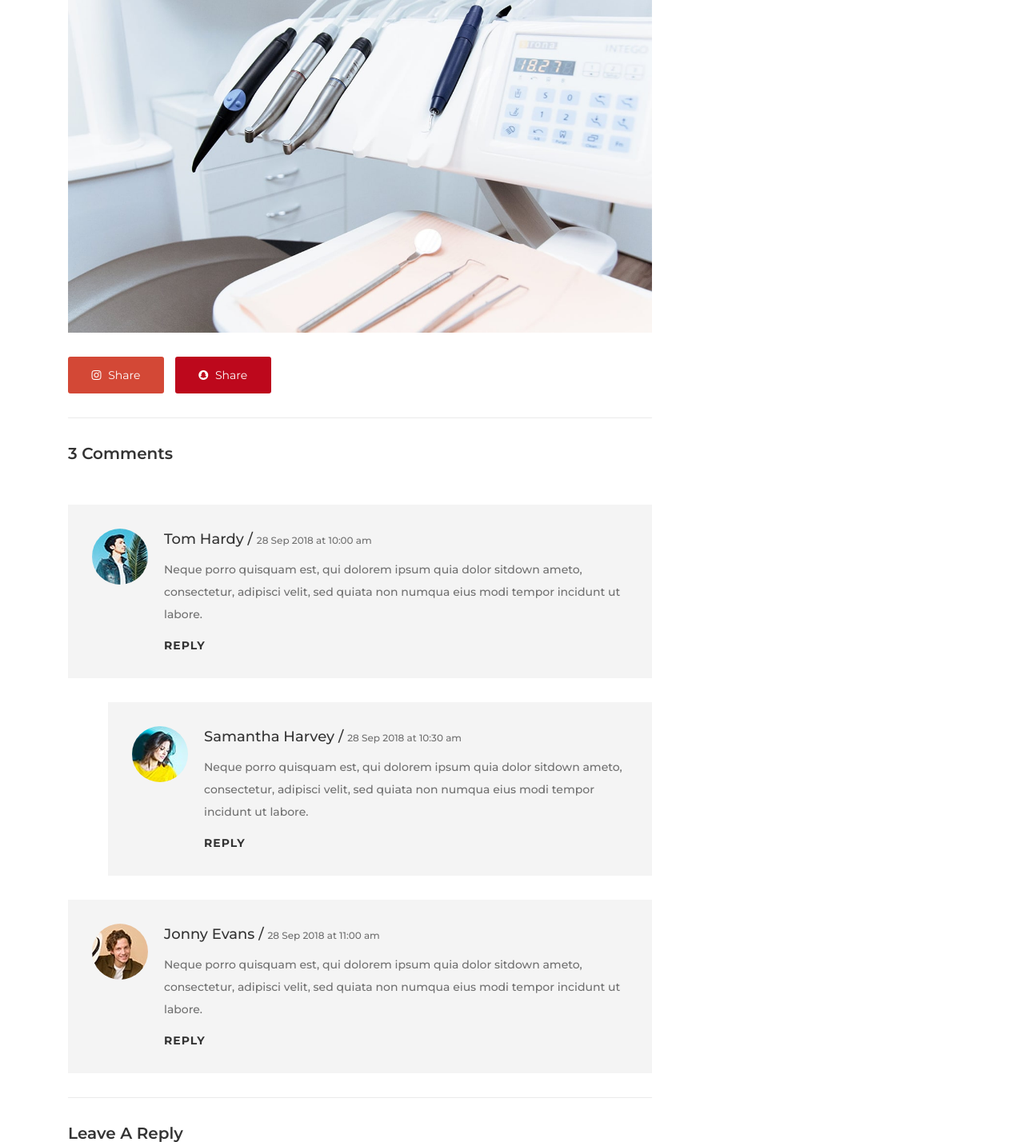
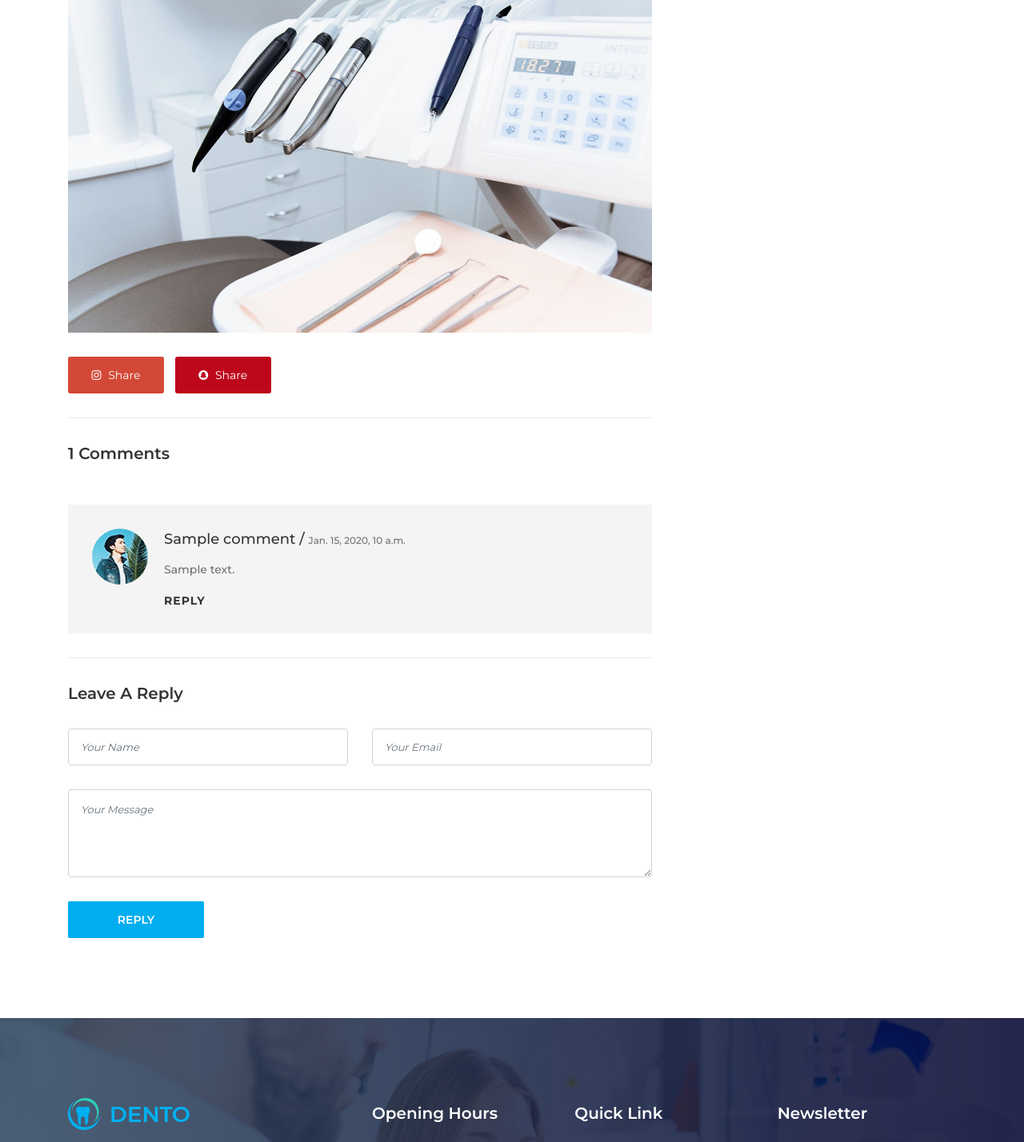
Before and after one commit to CleoMugs/dentist, a Django app: template menocare/templates/blog_details.html in a window 1280 px wide. Shown: the part 769-2197 px from the top of the page at 80% size. Run offline with Django 3.2, Linux system fonts and the light colour scheme; the template is opened without the code that fills it: most values are stand-ins (such as "Sample title", 1, 10 or a date in 2020); some libraries are stand-ins or nearby versions.

Commit message:
reconfigured blog_details

```diff
--- a/menocare/templates/blog_details.html
+++ b/menocare/templates/blog_details.html
@@ -47,7 +47,7 @@
               <a href="#"><i class="icon_clock_alt"></i> {{ post.created_on|date:"d M Y"}}</a>
               <a href="#"><i class="icon_chat_alt"></i> {{ comments.count }} Comments</a>
             </div>
-            <p>{{ post.content | safe }}
+            <p>{{ post.content|safe }}
 
 
             </p>
@@ -77,20 +77,49 @@
             <a href="#" class="pinterest"><i class="fa fa-snapchat"></i> Share</a>
           </div>
 
+
+
           <!-- Comments Area -->
           <div class="comment_area clearfix">
-            <h5 class="title">3 Comments</h5>
+            <h5 class="title">{{ comments.count }} Comments</h5>
+
+            {% for comment in comments %}
+              <ol>
+                <!--Single Comment Area -->
+                <li class="single_comment_area">
+                  <!-- Comment Content-->
+                  <div class="comment-content d-flex">
+                    <!-- Comment Author -->
+                    <div class="comment-author">
+                      <img src="{% static 'img/bg-img/26.jpg' %}" alt="author">
+                    </div>
+                    <!--Singleomment Meta-->
+                    <div class="comment-meta">
+                      <a href="#" class="post-author">{{ comment.name }} / <span>{{ comment.created_on }}</span></a>
+                      <p>{{ comment.content }}</p>
+                      <a href="#" class="comment-reply">Reply</a>
+                    </div>
+                  </div>
+                </li>
+              </ol>
+            {% endfor %}
+
+          </div>
+
+          <!-- Comments Area -->
+          <!--div class="comment_area clearfix">
+            <h5 class="title">{{ comments.count }} Comments</h5>
 
             <ol>
-              <!-- Single Comment Area -->
+              < Single Comment Area >
               <li class="single_comment_area">
-                <!-- Comment Content -->
+                < Comment Content>
                 <div class="comment-content d-flex">
-                  <!-- Comment Author -->
+                  < Comment Author >
                   <div class="comment-author">
                     <img src="{% static 'img/bg-img/26.jpg' %}" alt="author">
                   </div>
-                  <!-- Comment Meta -->
+                  < Comment Meta >
                   <div class="comment-meta">
                     <a href="#" class="post-author">Tom Hardy / <span>28 Sep 2018 at 10:00 am</span></a>
                     <p>Neque porro quisquam est, qui dolorem ipsum quia dolor sitdown ameto, consectetur, adipisci velit, sed quiata non numqua eius modi tempor incidunt ut labore.</p>
@@ -99,13 +128,13 @@
                 </div>
                 <ol class="children">
                   <li class="single_comment_area">
-                    <!-- Comment Content -->
+                    < Comment Content >
                     <div class="comment-content d-flex">
-                      <!-- Comment Author -->
+                      < Comment Author >
                       <div class="comment-author">
                         <img src="{% static 'img/bg-img/27.jpg' %}" alt="author">
                       </div>
-                      <!-- Comment Meta -->
+                      < Comment Meta >
                       <div class="comment-meta">
                         <a href="#" class="post-author">Samantha Harvey / <span>28 Sep 2018 at 10:30 am</span></a>
                         <p>Neque porro quisquam est, qui dolorem ipsum quia dolor sitdown ameto, consectetur, adipisci velit, sed quiata non numqua eius modi tempor incidunt ut labore.</p>
@@ -116,15 +145,15 @@
                 </ol>
               </li>
 
-              <!-- Single Comment Area -->
+              < Single Comment Area >
               <li class="single_comment_area">
-                <!-- Comment Content -->
+                < Comment Content >
                 <div class="comment-content d-flex">
-                  <!-- Comment Author -->
+                  < Comment Author >
                   <div class="comment-author">
                     <img src="{% static 'img/bg-img/28.jpg' %}" alt="author">
                   </div>
-                  <!-- Comment Meta -->
+                  < Comment Meta >
                   <div class="comment-meta">
                     <a href="#" class="post-author">Jonny Evans / <span>28 Sep 2018 at 11:00 am</span></a>
                     <p>Neque porro quisquam est, qui dolorem ipsum quia dolor sitdown ameto, consectetur, adipisci velit, sed quiata non numqua eius modi tempor incidunt ut labore.</p>
@@ -133,7 +162,7 @@
                 </div>
               </li>
             </ol>
-          </div>
+          </div-->
 
           <!-- Leave A Reply -->
           <div class="contact-form mt-30">
```
